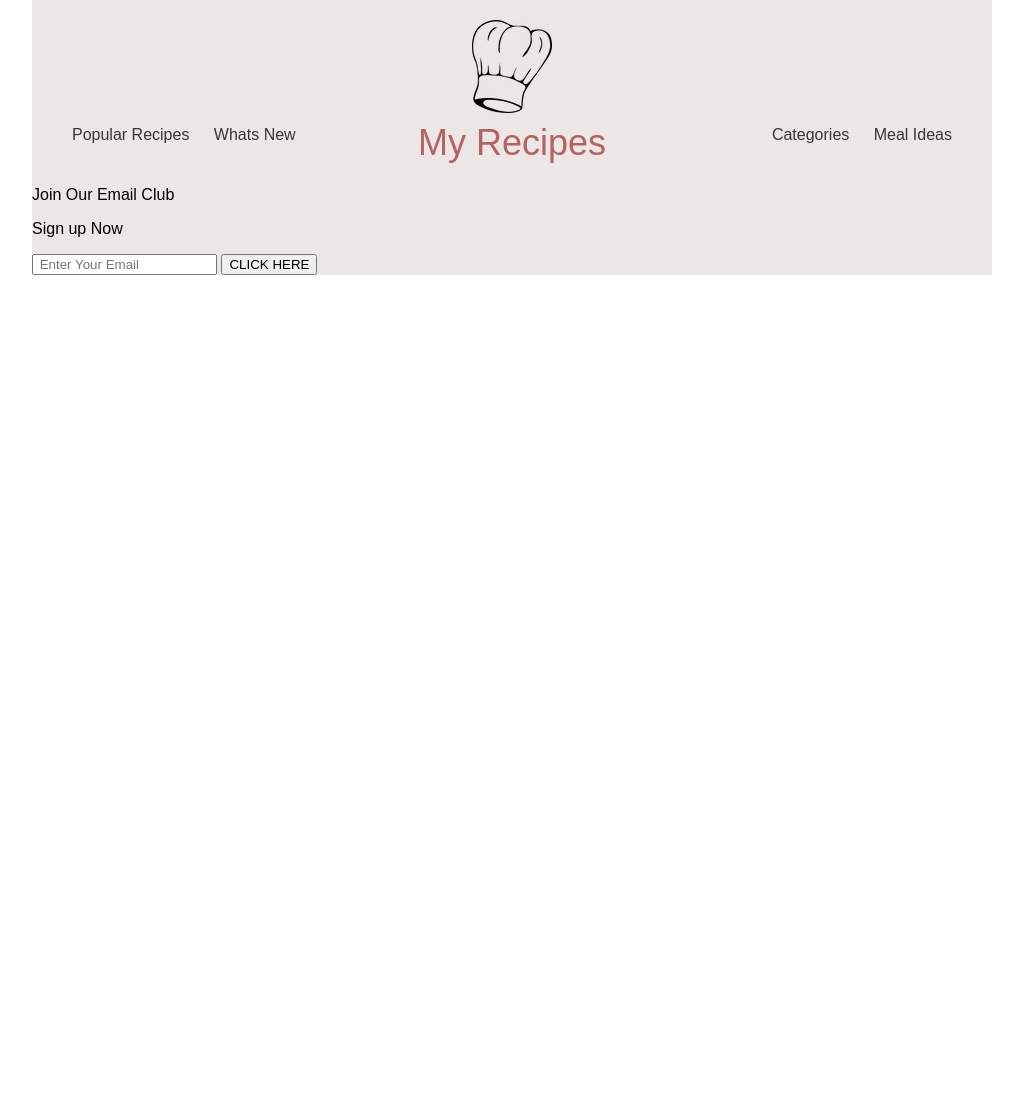
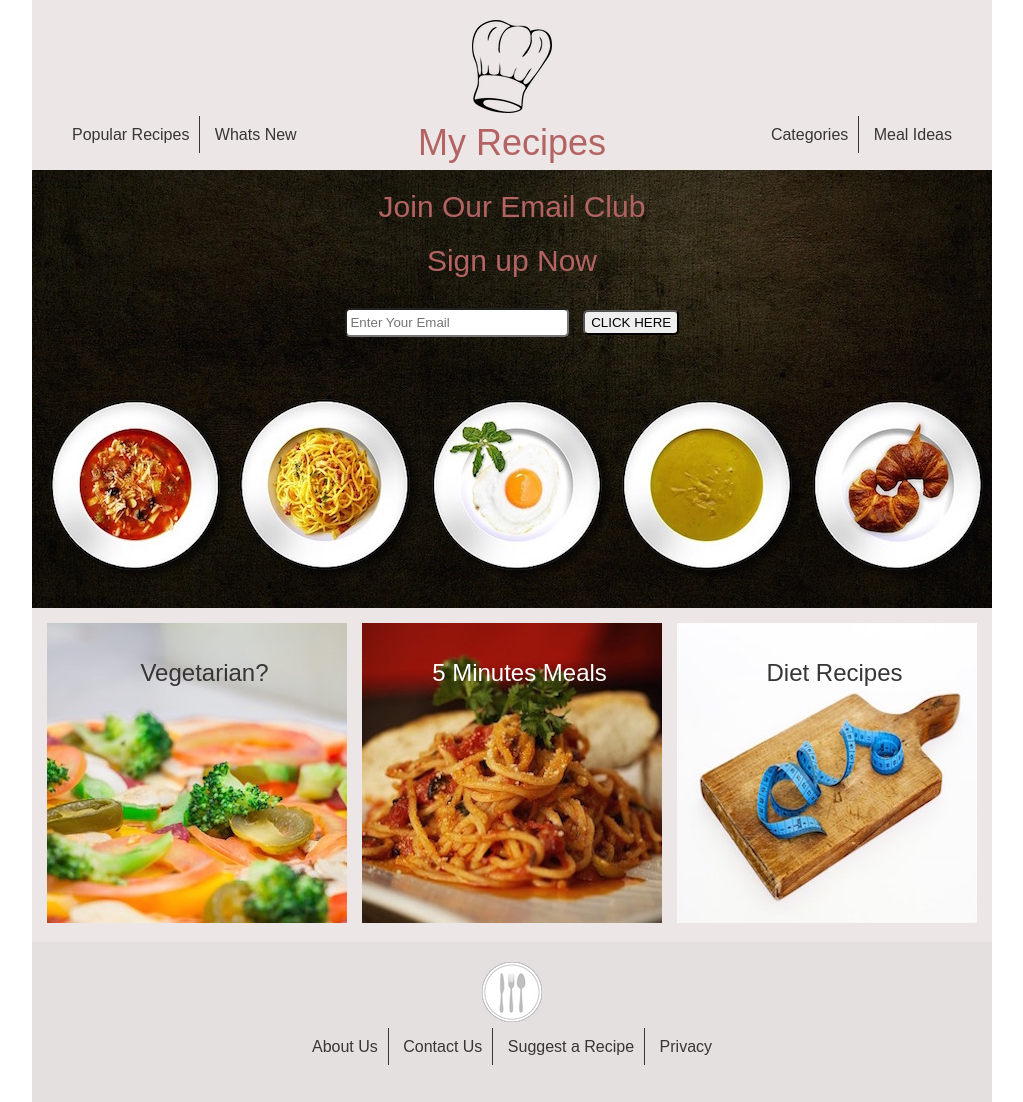
Before and after one commit to Ianh4526/Code, a plain HTML site: page Learn HTML & CSS by Building 3 Projects: Launch your career!/MyRecipe/index.html in a window 1280 px wide. Shown: the whole page, without its empty margins (128-1151 px from the left). Before the commit the page ends 800 px from the top, so only its background shows below. Drawn offline with Linux system fonts and the light colour scheme.

Commit message:
adding HTML5 Stuff

```diff
--- a/Learn HTML & CSS by Building 3 Projects: Launch your career!/MyRecipe/index.html
+++ b/Learn HTML & CSS by Building 3 Projects: Launch your career!/MyRecipe/index.html
@@ -39,6 +39,42 @@
                 <input id="click" type="submit" value="CLICK HERE">
             </form>
         </div>
+
+        <div class="cf">
+            <div class="box">
+                <a href="">
+                    <img src="images-project1/pizza.jpg"/>
+                    <p>Vegetarian?</p>
+                </a>
+            </div>
+            <div class="box middle">
+                <a href="">
+                    <img src="images-project1/pasta.jpg"/>
+                    <p>5 Minutes Meals</p>
+                </a>
+            </div>
+            <div class="box">
+                <a href="">
+                    <img src="images-project1/diet.jpg"/>
+                    <p>Diet Recipes</p>
+                </a>
+            </div>
+        </div>
+
+        <footer>
+            <img src="images-project1/cutlery.png"/>
+
+            <nav>
+                <ul>
+                    <li><a href="">About Us</a></li>
+                    <li><a href="">Contact Us</a></li>
+                    <li><a href="">Suggest a Recipe</a></li>
+
+                    <li><a href="">Privacy</a></li>
+                </ul>
+            </nav>
+        </footer>
+
     </body>
 
 </html>
--- a/Learn HTML & CSS by Building 3 Projects: Launch your career!/MyRecipe/style.css
+++ b/Learn HTML & CSS by Building 3 Projects: Launch your career!/MyRecipe/style.css
@@ -30,8 +30,8 @@ li{
     font-size: 16px;
 }
 
-header li: first-child{
-    border-right: 2px solid #373535;
+header li:first-child{
+    border-right: 1px solid #373535;
 }
 
 .left{
@@ -66,3 +66,114 @@ header li: first-child{
 #logo p{
     margin: 0;
 }
+
+/*  CONTENT */
+
+/**
+ * For modern browsers
+ * 1. The space content is one way to avoid an Opera bug when the
+ *    contenteditable attribute is included anywhere else in the document.
+ *    Otherwise it causes space to appear at the top and bottom of elements
+ *    that are clearfixed.
+ * 2. The use of `table` rather than `block` is only necessary if using
+ *    `:before` to contain the top-margins of child elements.
+ */
+.cf:before,
+.cf:after {
+    content: " "; /* 1 */
+    display: table; /* 2 */
+}
+
+.cf:after {
+    clear: both;
+}
+
+/**
+ * For IE 6/7 only
+ * Include this rule to trigger hasLayout and contain floats.
+ */
+.cf {
+    *zoom: 1;
+}
+
+#main{
+    background-image: url(images-project1/dishes.jpg);
+    height: 438px;
+}
+
+#main p{
+    margin: 0;
+    padding-top: 20px;
+    color: #b46363;
+    text-align: center;
+    font-size: 30px;
+}
+
+form{
+    padding-top: 30px;
+    text-align: center;
+}
+
+#email{
+    width: 220px;
+    height: 25px;
+    border-radius: 5px;
+    padding: 0;
+    margin-right: 10px;
+}
+
+#click{
+    height: 25px;
+    border-radius: 5px;
+}
+
+.box{
+    position: relative;
+    float: left;
+    margin: 15px 0;
+}
+
+.box img{
+    position: relative;
+    z-index: 1;
+    margin-left: 15px;
+}
+
+.box p{
+    position: absolute;
+    width: 100%;
+    top: 12px;
+    z-index: 2;
+    text-align: center;
+    font-size: 24px;
+    margin-left: 15px;
+}
+
+.middle p{
+    color: white;
+}
+
+/*  FOOTER  */
+nav{
+    font-size: 16px;
+    text-align: center;
+}
+
+footer{
+    background-color: #e5e0e0;
+    height: 140px;
+    padding-top: 20px;
+}
+
+footer li{
+    border-right: 1px solid #373535;
+}
+
+footer li:last-child{
+    border-right: none;
+}
+
+footer img{
+    display: block;
+    margin: 0 auto;
+}
```
